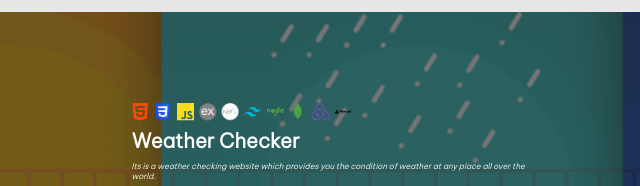
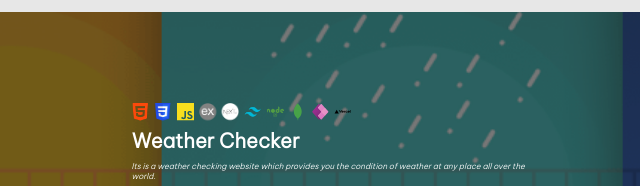
Before and after one commit to padhannilesh/Portfolio5.github.io, a plain HTML site: page index.html in a window 1280 px wide. Shown: the part 910-1096 px from the top of the page, 197-837 px from the left. Drawn offline with nearby package versions, Linux system fonts and the light colour scheme.

Commit message:
Update index.html

```diff
--- a/index.html
+++ b/index.html
@@ -108,7 +108,7 @@
                 />
                 <img
                   class="project-skill"
-                  src="./Images/stack/Redux.svg"
+                  src="./Images/stack/icons8-microsoft-power-apps-2020.svg"
                   alt=""
                 />
                 <img
```
